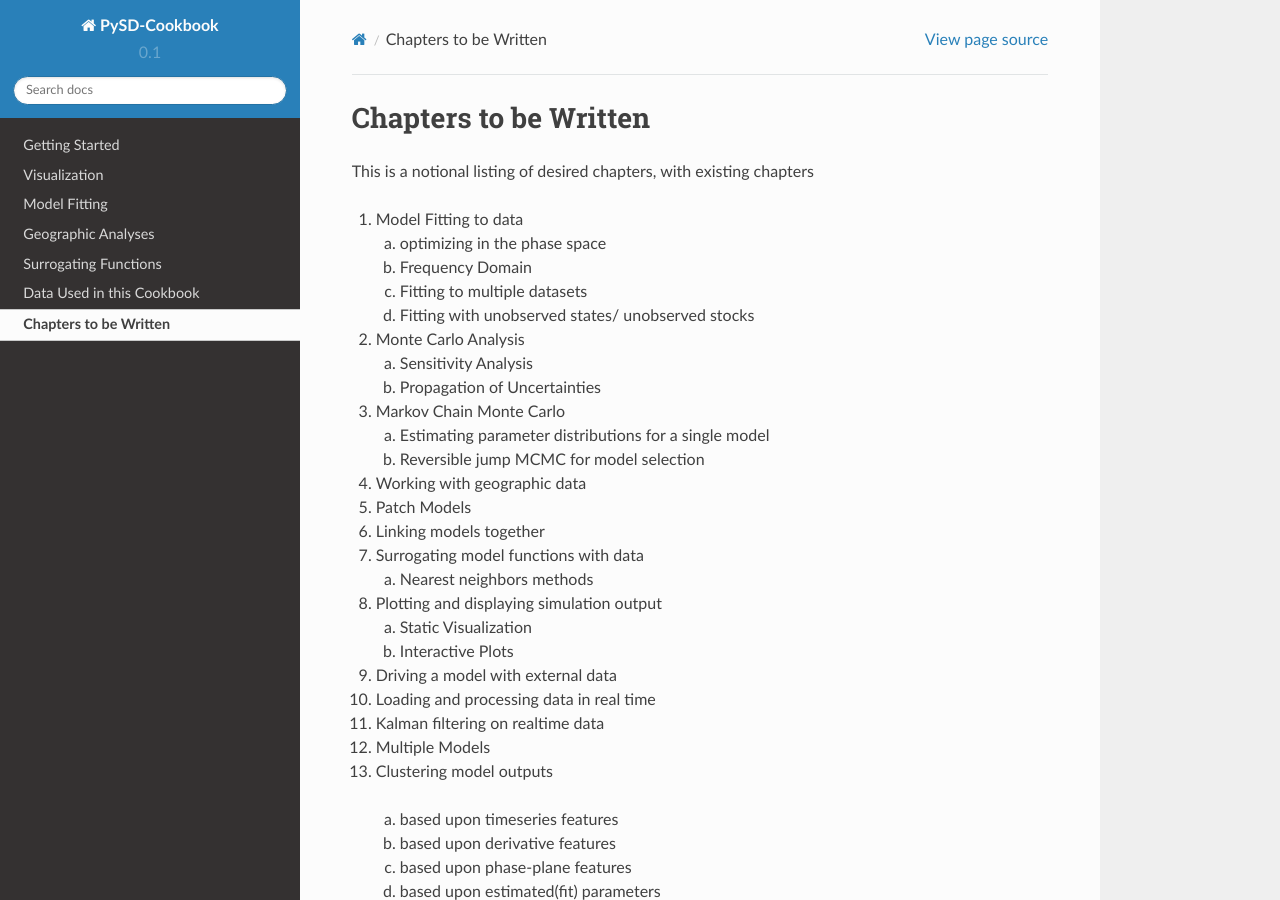
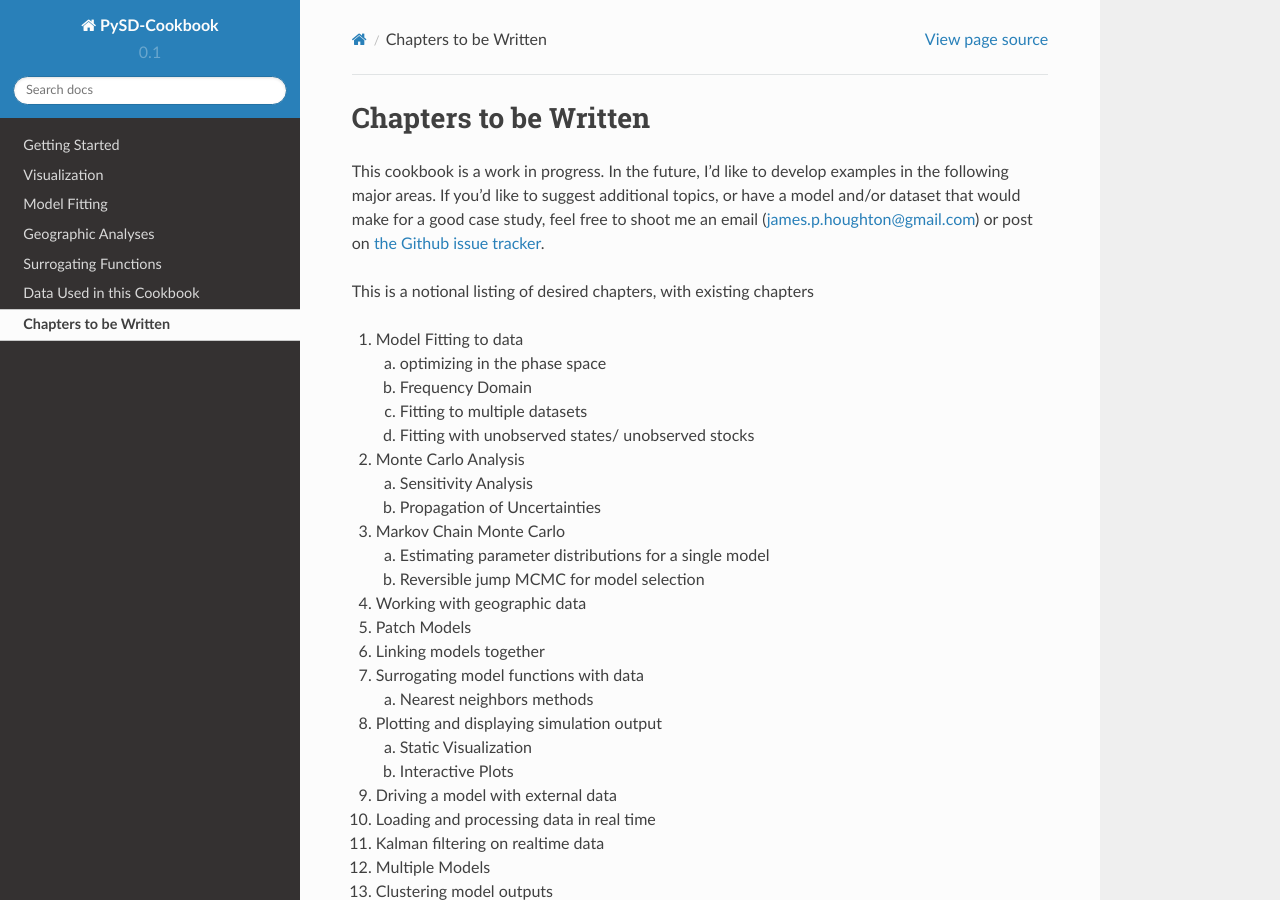
Before and after one commit to SDXorg/PySD-Cookbook, a Sphinx documentation site: the page built from docs/future.rst, in a window 1280 px wide and 900 px high. Built offline with Sphinx 7.4.7 and the Read the Docs theme 2.0.0, drawn with Linux system fonts in a browser that asks for light colours.

Commit message:
Update Docs

```diff
--- a/docs/future.rst
+++ b/docs/future.rst
@@ -1,5 +1,10 @@
 Chapters to be Written
 ======================
+
+This cookbook is a work in progress. In the future, I'd like to develop examples in the following
+major areas. If you'd like to suggest additional topics, or have a model and/or dataset that
+would make for a good case study, feel free to shoot me an email (james.p.houghton@gmail.com) or
+post on `the Github issue tracker <https://github.com/JamesPHoughton/PySD-Cookbook/issues>`_.
 
 This is a notional listing of desired chapters, with existing chapters
 
```
Also changed, not shown: 6 other files.
